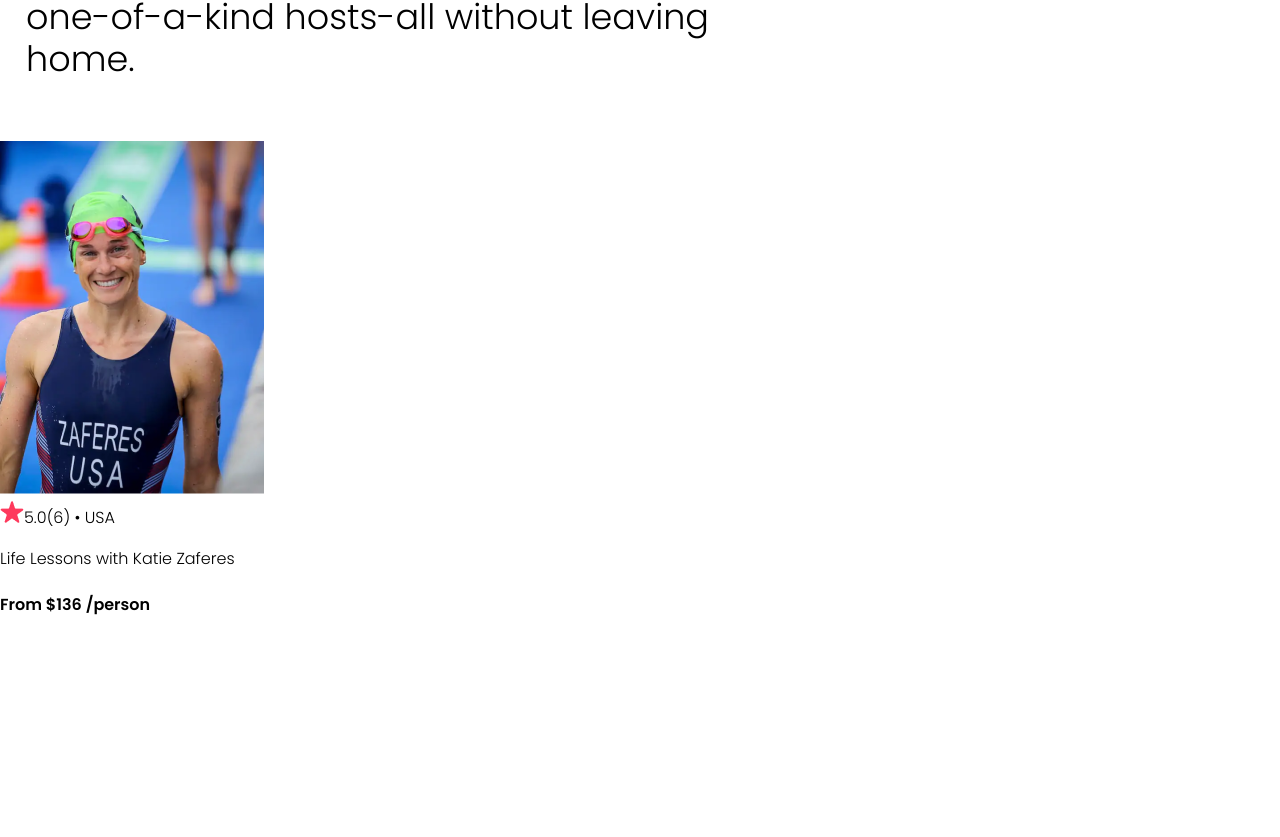
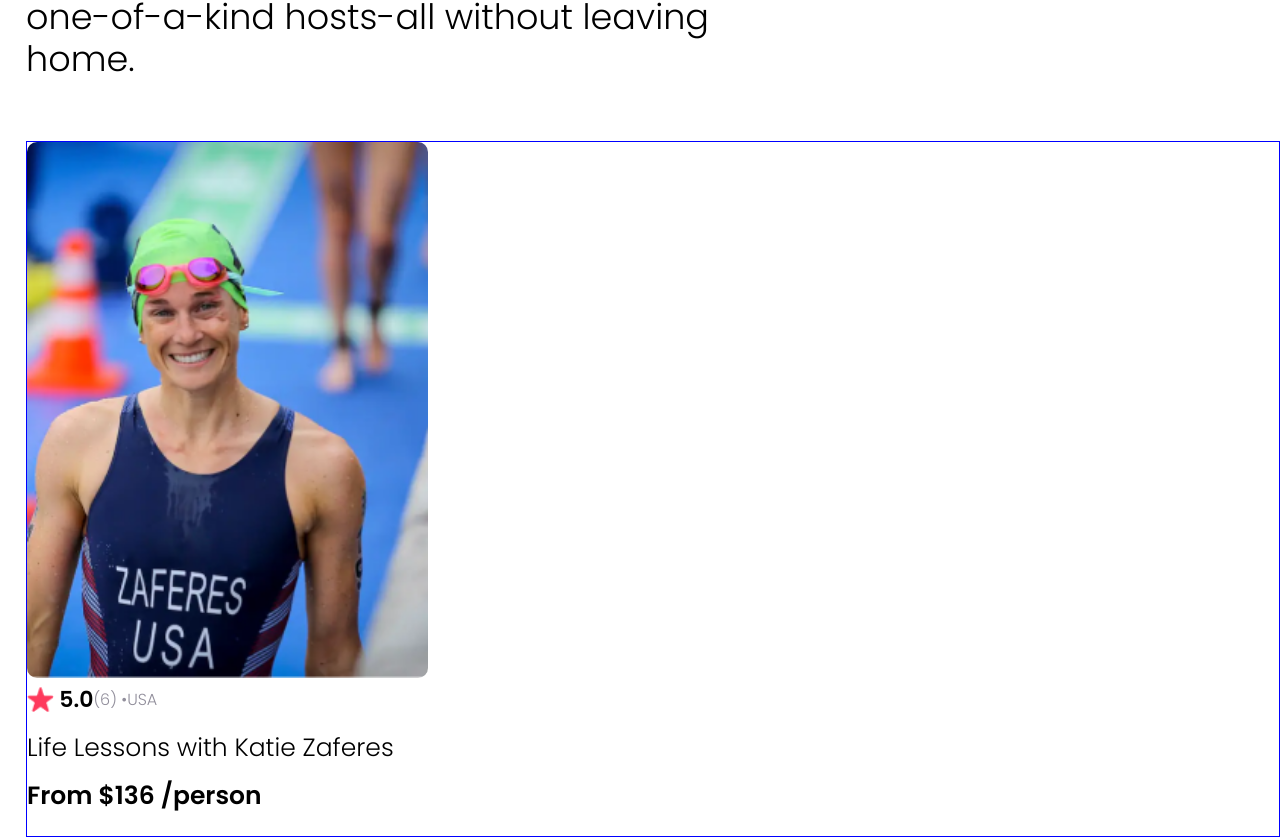
Before and after one commit to AaronJHarvey/AirBNB-Clone, a React (Vite) app: page / in a window 1280 px wide. Shown: the part 814-1651 px from the top of the page. Before the commit the page ends 1453 px from the top, so only its background shows below. Built offline with nearby package versions, Linux system fonts and the light colour scheme.

Commit message:
Styles Card component

```diff
--- a/src/index.css
+++ b/src/index.css
@@ -2,6 +2,10 @@
   padding: 0;
   -webkit-box-sizing: border-box;
   box-sizing: border-box;
+}
+
+.gray {
+  color: #918e9b;
 }
 
 body {
@@ -59,6 +63,50 @@ body {
   margin-top: -10px;
 }
 
+.card-cont {
+  margin-left: 26px;
+  border: 1px solid blue;
+}
+
+.card-cont > .profile-photo {
+  border-radius: 10px;
+  width: 32%;
+}
+
+.card-cont > .review-info {
+  display: -webkit-box;
+  display: -ms-flexbox;
+  display: flex;
+  -webkit-box-orient: horizontal;
+  -webkit-box-direction: normal;
+      -ms-flex-direction: row;
+          flex-direction: row;
+  height: 30px;
+  -webkit-box-align: center;
+      -ms-flex-align: center;
+          align-items: center;
+}
+
+.card-cont > .review-info > .star-image {
+  height: 25px;
+  margin-right: 5px;
+}
+
+.card-cont > .review-info > .rating {
+  font-size: 22px;
+  font-weight: bolder;
+}
+
+.card-cont > .review-info > .rating-count {
+  font-size: 20px;
+}
+
+.card-cont > .title,
+.card-cont > .cost {
+  font-size: 25px;
+  line-height: 15px;
+}
+
 @media (min-width: 1441px) {
   .navbar > #logo {
     width: 150px;
--- a/src/index.scss
+++ b/src/index.scss
@@ -2,6 +2,9 @@
 	padding: 0;
 	-webkit-box-sizing: border-box;
 	box-sizing: border-box;
+}
+.gray {
+	color: #918e9b;
 }
 
 // Creates no gap between browser window edges and body elements
@@ -56,6 +59,50 @@ body {
 	}
 }
 
+// Card section
+
+.card-cont {
+	margin-left: 26px;
+	border: 1px solid blue;
+
+	& > .profile-photo {
+		// border: 1px solid red;
+		border-radius: 10px;
+		width: 32%;
+	}
+
+	& > .review-info {
+		display: flex;
+		flex-direction: row;
+		height: 30px;
+		align-items: center;
+
+		& > .star-image {
+			height: 25px;
+			margin-right: 5px;
+		}
+
+		& > .rating {
+			font-size: 22px;
+			font-weight: bolder;
+		}
+
+		& > .rating-count {
+			font-size: 20px;
+		}
+	}
+	& > .title,
+	& > .cost {
+		font-size: 25px;
+		line-height: 15px;
+	}
+}
+
+// .profile-photo
+// .review-info > .star-image, .rating, .rating-count
+// .title
+// .cost
+
 // Media query for large screens
 
 @media (min-width: 1441px) {
```
Also changed, not shown: 1 other file (tests, documents, lock files or other folders).
